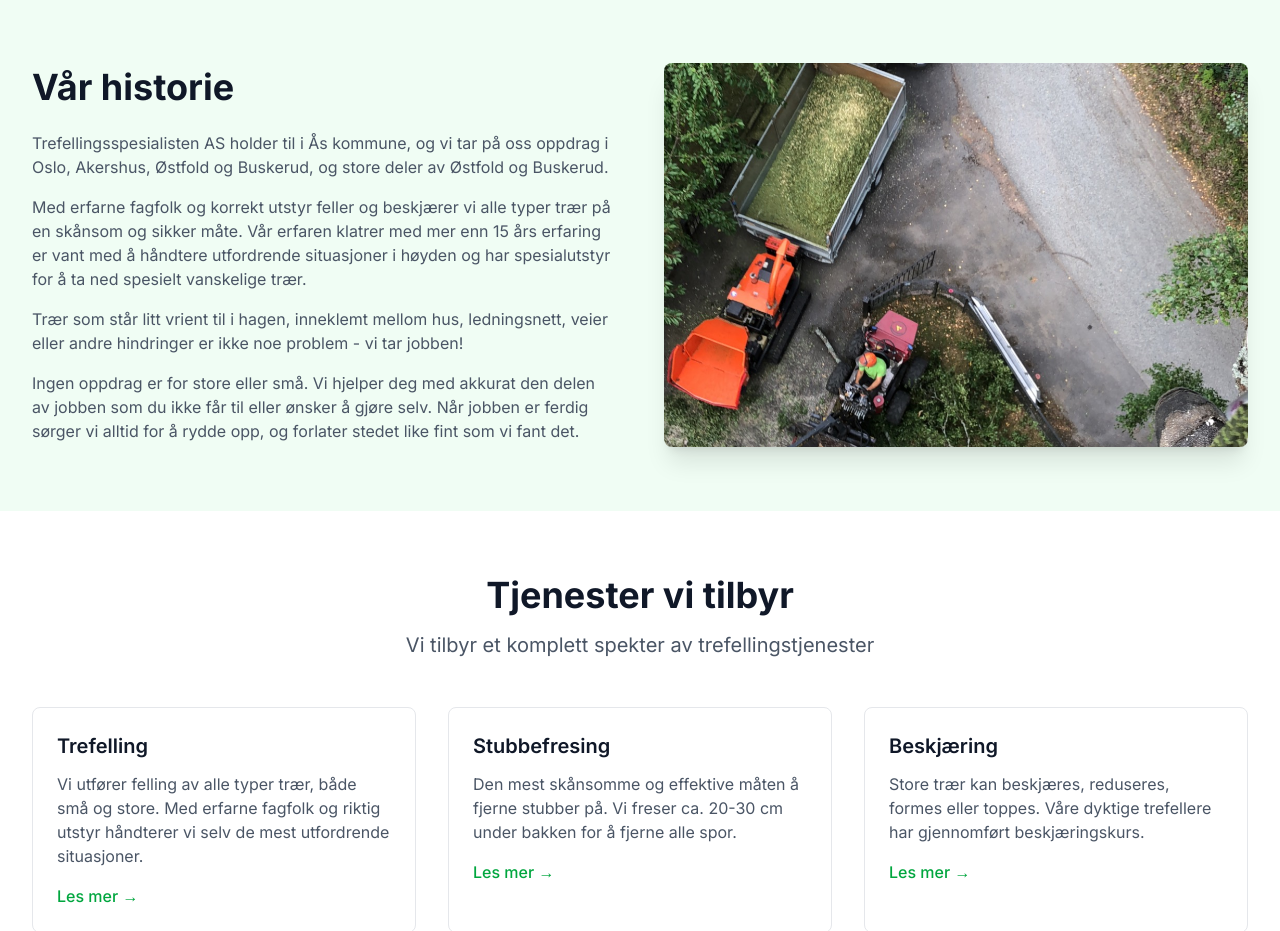
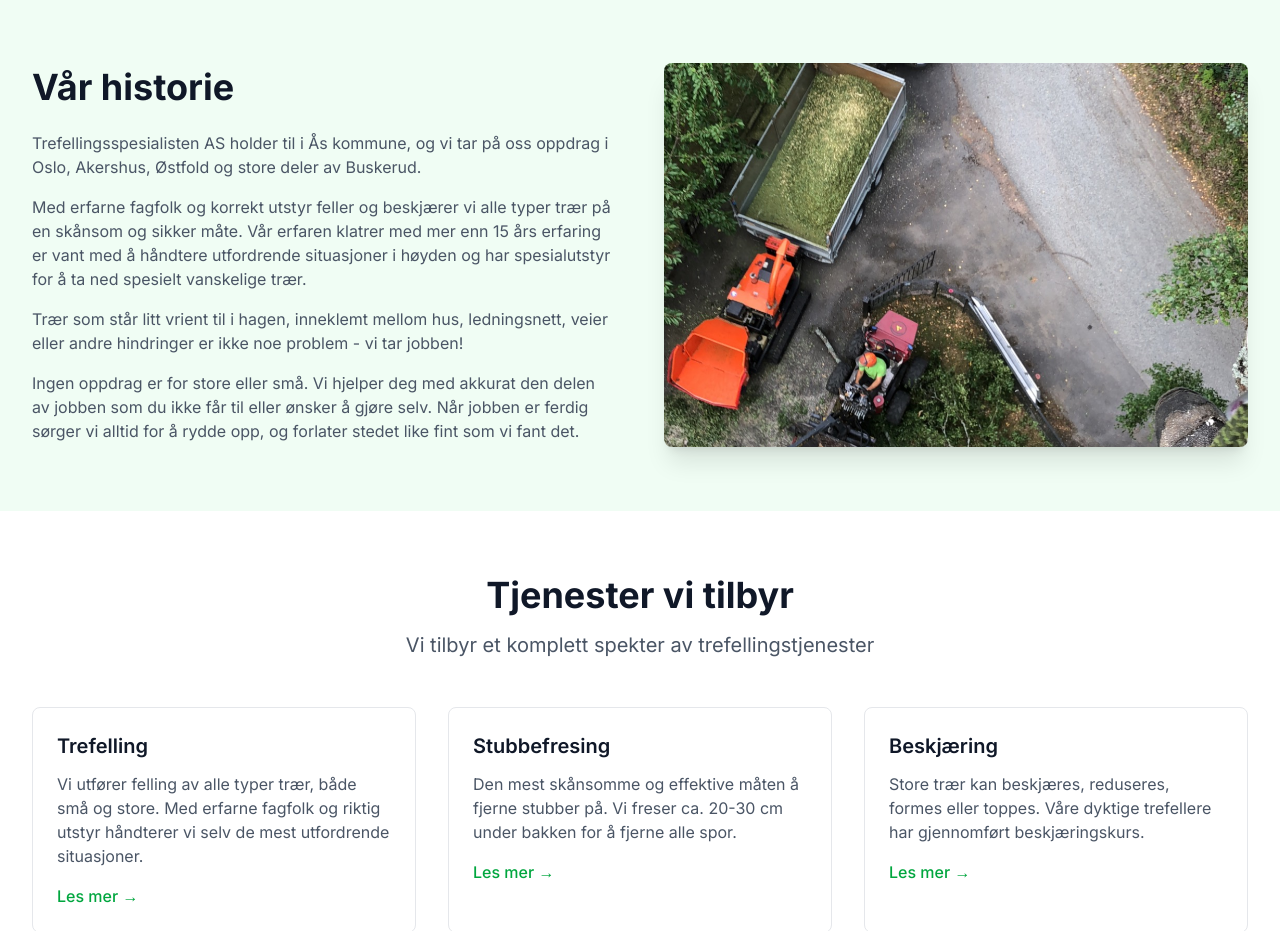
Before and after one commit to larskristianhaga/3fs.no, a Next.js app: page / in a window 1280 px wide. Shown: the part 1420-2351 px from the top of the page. Built offline with nearby package versions, Linux system fonts and the light colour scheme.

Commit message:
Simplify service area text in page.tsx per code review feedback
Co-authored-by: larskristianhaga <13958865+larskristianhaga@users.noreply.github.com>

```diff
--- a/src/app/page.tsx
+++ b/src/app/page.tsx
@@ -143,7 +143,7 @@ export default function HomePage() {
                             </h2>
                             <div className="space-y-4 text-gray-600">
                                 <p>
-                                    {companyInfo.name} holder til i {companyInfo.address.locality} kommune, og vi tar på oss oppdrag i {companyInfo.serviceAreasText.split(',').slice(0, 3).join(',')}, og store deler av {companyInfo.serviceAreasText.split(', ').slice(-1)[0]}.
+                                    {companyInfo.name} holder til i {companyInfo.address.locality} kommune, og vi tar på oss oppdrag i Oslo, Akershus, Østfold og store deler av Buskerud.
                                 </p>
                                 <p>
                                     Med erfarne fagfolk og korrekt utstyr feller og beskjærer vi alle typer trær på en
```
